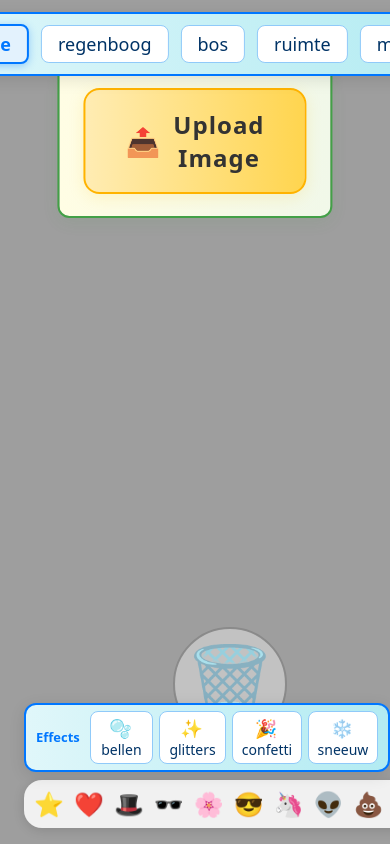
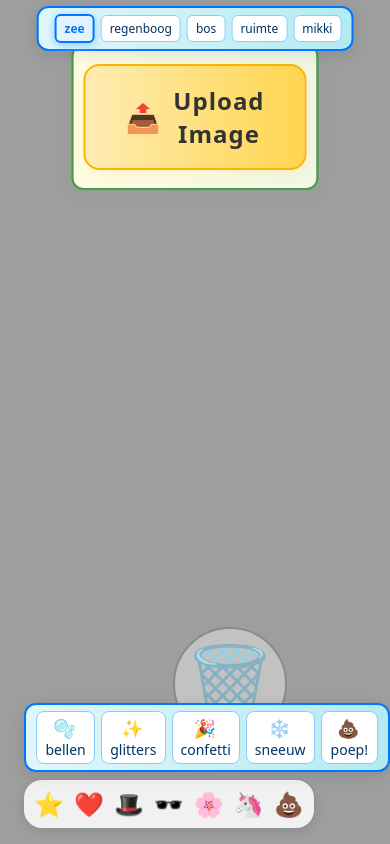
Before and after one commit to demanzonderjas/kleurplaat, a React (Vite) app: page / in a window 390 px wide. Built offline with nearby package versions, Linux system fonts and the light colour scheme.

Commit message:
add update

```diff
--- a/src/App.jsx
+++ b/src/App.jsx
@@ -58,6 +58,15 @@ function App() {
     const uids = processedImages.map((obj) => (typeof obj === "object" && obj.uid ? obj.uid : genUID()));
     const stickersList = processedImages.map((obj) => (typeof obj === "object" && obj.stickers ? obj.stickers : []));
 
+    // Responsive UI scaling for menus
+    const isMobile = typeof window !== "undefined" && window.innerWidth < 900;
+    const menuFont = isMobile ? 12 : 18;
+    const menuPad = isMobile ? "6px 10px" : "10px 24px";
+    const menuGap = isMobile ? 6 : 12;
+    const menuBtnFont = isMobile ? 12 : 18;
+    const menuBtnPad = isMobile ? "4px 8px" : "6px 16px";
+    const menuBtnRadius = isMobile ? 6 : 8;
+
     return (
         <div style={{ width: "100vw", height: "100vh", margin: 0, padding: 0, overflow: "hidden", position: "relative" }}>
             {/* Loader overlay */}
@@ -102,37 +111,38 @@ function App() {
             <div
                 style={{
                     position: "absolute",
-                    top: 12,
+                    top: isMobile ? 6 : 12,
                     left: "50%",
                     transform: "translateX(-50%)",
                     zIndex: 20,
                     display: "flex",
-                    gap: 12,
+                    gap: menuGap,
                     alignItems: "center",
                     background: "linear-gradient(90deg, #e0f7fa 0%, #b2ebf2 100%)",
                     border: "2px solid #0077ff",
                     borderRadius: 12,
-                    padding: "10px 24px",
+                    padding: menuPad,
                     boxShadow: "0 4px 16px rgba(0,0,0,0.10)",
                     color: "#003366",
-                    fontSize: 18,
+                    fontSize: menuFont,
                     fontWeight: 500,
                 }}
             >
-                <span style={{ fontWeight: 600, color: "#0077ff" }}></span>
+                <span style={{ fontWeight: 600, color: "#0077ff", fontSize: menuFont }}></span>
                 {BACKGROUNDS.map((bg) => (
                     <button
                         key={bg.url}
                         style={{
                             border: background === bg.url ? "2px solid #0077ff" : "1px solid #90caf9",
-                            borderRadius: 8,
-                            padding: "6px 16px",
+                            borderRadius: menuBtnRadius,
+                            padding: menuBtnPad,
                             background: background === bg.url ? "#e3f2fd" : "#fff",
                             color: background === bg.url ? "#0077ff" : "#003366",
                             cursor: "pointer",
                             fontWeight: background === bg.url ? 700 : 500,
                             transition: "all 0.2s",
                             boxShadow: background === bg.url ? "0 2px 8px #90caf9" : "none",
+                            fontSize: menuBtnFont,
                         }}
                         onClick={() => setBackground(bg.url)}
                     >
@@ -143,14 +153,14 @@ function App() {
             <div
                 style={{
                     position: "absolute",
-                    top: 64,
+                    top: isMobile ? 44 : 64,
                     left: "50%",
                     transform: "translateX(-50%)",
                     zIndex: 10,
                     background: "linear-gradient(90deg, #fffde4 0%, #f1f8e9 100%)",
                     border: "2px solid #43a047",
                     borderRadius: 12,
-                    padding: "10px 24px",
+                    padding: menuPad,
                     boxShadow: "0 4px 16px rgba(67,160,71,0.10)",
                     color: "#1b5e20",
                     fontWeight: 500,
--- a/src/components/SceneCanvas.jsx
+++ b/src/components/SceneCanvas.jsx
@@ -117,10 +117,15 @@ const SceneCanvas = ({
         { id: "sparkles", label: "glitters", emoji: "✨" },
         { id: "confetti", label: "confetti", emoji: "🎉" },
         { id: "snow", label: "sneeuw", emoji: "❄️" },
+        { id: "pooprain", label: "poep!", emoji: "💩" },
     ];
     const [activeEffect, setActiveEffect] = React.useState(null); // effect id
     // Effect particles state
     const effectParticles = useRef([]); // array of {x, y, vx, vy, ...}
+    // Sticker drag state (move this up)
+    const [draggingSticker, setDraggingSticker] = React.useState(null); // { sticker, x, y }
+    // Add a flag to freeze animation when dragging a sticker
+    const freezeObjects = !!draggingSticker;
 
     // Load the selected background image when background changes
     useEffect(() => {
@@ -465,15 +470,6 @@ const SceneCanvas = ({
                 h: 60, // menu height
             };
             // Bin (bottom right)
-            const BIN_SIZE = 80;
-            const BIN_MARGIN_X = 120;
-            const BIN_MARGIN_Y = 120;
-            const binRect = {
-                x: width - BIN_SIZE - BIN_MARGIN_X,
-                y: height - BIN_SIZE - BIN_MARGIN_Y,
-                w: BIN_SIZE,
-                h: BIN_SIZE,
-            };
             // Backgrounds menu (top center)
             const bgMenuW = 420,
                 bgMenuH = 56;
@@ -563,21 +559,6 @@ const SceneCanvas = ({
                 }
                 state.vy *= -1;
                 bouncedY = true;
-            }
-            // --- Bounce off bin ---
-            if (
-                state.x < binRect.x + binRect.w &&
-                state.x + objW > binRect.x &&
-                state.y < binRect.y + binRect.h &&
-                state.y + objH > binRect.y
-            ) {
-                if (state.x + objW / 2 < binRect.x + binRect.w / 2) {
-                    state.x = binRect.x - objW;
-                } else {
-                    state.x = binRect.x + binRect.w;
-                }
-                state.vx *= -1;
-                bouncedX = true;
             }
             // --- Bounce off backgrounds menu ---
             if (
@@ -678,11 +659,24 @@ const SceneCanvas = ({
                                 alpha: 0.7 + Math.random() * 0.3,
                             });
                         }
+                    } else if (activeEffect === 'pooprain') {
+                        // Poop rain: spawn falling 💩 emojis
+                        for (let i = 0; i < 24; i++) {
+                            effectParticles.current.push({
+                                x: Math.random() * w,
+                                y: Math.random() * -h,
+                                vy: 2.2 + Math.random() * 2.2,
+                                size: 32 + Math.random() * 24,
+                                rot: Math.random() * Math.PI * 2,
+                                vrot: (Math.random() - 0.5) * 0.04,
+                                alpha: 0.92 + Math.random() * 0.08,
+                            });
+                        }
                     }
                 }
                 // Animate and draw particles
-                for (const p of effectParticles.current) {
-                    if (activeEffect === "bubbles") {
+                if (activeEffect === "bubbles") {
+                    for (const p of effectParticles.current) {
                         p.y += p.vy;
                         p.alpha -= 0.0015;
                         ctx.save();
@@ -700,7 +694,9 @@ const SceneCanvas = ({
                             p.vy = -1.2 - Math.random() * 1.2;
                             p.alpha = 0.5 + Math.random() * 0.5;
                         }
-                    } else if (activeEffect === "sparkles") {
+                    }
+                } else if (activeEffect === "sparkles") {
+                    for (const p of effectParticles.current) {
                         p.x += p.vx;
                         p.y += p.vy;
                         p.t += 0.2;
@@ -718,7 +714,9 @@ const SceneCanvas = ({
                             p.y = Math.random() * canvas.height;
                             p.t = Math.random() * Math.PI * 2;
                         }
-                    } else if (activeEffect === "confetti") {
+                    }
+                } else if (activeEffect === "confetti") {
+                    for (const p of effectParticles.current) {
                         p.x += p.vx;
                         p.y += p.vy;
                         p.angle += p.spin;
@@ -735,7 +733,9 @@ const SceneCanvas = ({
                             p.vx = -1 + Math.random() * 2;
                             p.angle = Math.random() * Math.PI * 2;
                         }
-                    } else if (activeEffect === "snow") {
+                    }
+                } else if (activeEffect === "snow") {
+                    for (const p of effectParticles.current) {
                         p.x += p.vx;
                         p.y += p.vy;
                         ctx.save();
@@ -754,19 +754,47 @@ const SceneCanvas = ({
                             p.vx = -0.3 + Math.random() * 0.6;
                         }
                     }
+                } else if (activeEffect === 'pooprain') {
+                    ctx.save();
+                    for (const p of effectParticles.current) {
+                        p.y += p.vy;
+                        p.rot += p.vrot;
+                        if (p.y > canvas.height + 40) {
+                            p.x = Math.random() * canvas.width;
+                            p.y = Math.random() * -60;
+                            p.vy = 2.2 + Math.random() * 2.2;
+                            p.size = 32 + Math.random() * 24;
+                            p.rot = Math.random() * Math.PI * 2;
+                            p.vrot = (Math.random() - 0.5) * 0.04;
+                            p.alpha = 0.92 + Math.random() * 0.08;
+                        }
+                        ctx.save();
+                        ctx.globalAlpha = p.alpha;
+                        ctx.translate(p.x, p.y);
+                        ctx.rotate(p.rot);
+                        ctx.font = `${p.size}px sans-serif`;
+                        ctx.textAlign = 'center';
+                        ctx.textBaseline = 'middle';
+                        ctx.fillText('💩', 0, 0);
+                        ctx.restore();
+                    }
+                    ctx.restore();
                 }
             }
             const objW = Math.min(canvas.width, canvas.height) / 4;
             const objH = objW;
             // Animate all objects (move, bounce, and handle collisions)
-            animateAllObjects(objStates.current, objW, objH);
+            if (!freezeObjects) {
+                animateAllObjects(objStates.current, objW, objH);
+            }
+            // When freezeObjects is true, do NOT animate any object, including individually below
             let highlightBin = false;
             for (let i = 0; i < objImgRefs.current.length; i++) {
                 const img = objImgRefs.current[i];
                 const state = objStates.current[i];
                 if (!img || !state) continue;
-                // Pause animation for dragged object
-                if (draggedIndex !== i) animateObject(state, objW, objH);
+                // Do not animate any object if freezeObjects is true
+                if (!freezeObjects && draggedIndex !== i) animateObject(state, objW, objH);
                 const { x, y, angle, stickers = [], uid } = state;
                 ctx.save();
                 ctx.translate(x + objW / 2, y + objH / 2);
@@ -840,7 +868,7 @@ const SceneCanvas = ({
             running = false;
             if (animationRef.current) cancelAnimationFrame(animationRef.current);
         };
-    }, [fillScreen, images, draggedIndex, binHighlighted, activeEffect]);
+    }, [fillScreen, images, draggedIndex, binHighlighted, activeEffect, freezeObjects]);
 
     // Responsive canvas size
     useEffect(() => {
@@ -860,7 +888,6 @@ const SceneCanvas = ({
     // Responsive UI scaling
     const isMobile = typeof window !== "undefined" && window.innerWidth < 700;
     // Sizes for menus/buttons
-    const menuFont = isMobile ? 13 : 18;
     const btnFont = isMobile ? 14 : 22;
     const btnPad = isMobile ? "4px 8px" : "6px 16px";
 
@@ -880,19 +907,9 @@ const SceneCanvas = ({
         { id: "hat", label: "Hat", emoji: "🎩" },
         { id: "glasses", label: "Glasses", emoji: "🕶️" },
         { id: "flower", label: "Flower", emoji: "🌸" },
-        // 10 more funny/expressive/silly emojis
-        { id: "sunglasses", label: "Cool", emoji: "😎" },
         { id: "unicorn", label: "Unicorn", emoji: "🦄" },
-        { id: "alien", label: "Alien", emoji: "👽" },
         { id: "poop", label: "Poop", emoji: "💩" },
-        { id: "clown", label: "Clown", emoji: "🤡" },
-        { id: "ghost", label: "Ghost", emoji: "👻" },
-        { id: "robot", label: "Robot", emoji: "🤖" },
-        { id: "tongue", label: "Tongue", emoji: "😛" },
-        { id: "party", label: "Party", emoji: "🥳" },
-        { id: "monkey", label: "Monkey", emoji: "🙈" },
     ];
-    const [draggingSticker, setDraggingSticker] = React.useState(null); // { sticker, x, y }
     const draggingStickerRef = useRef(null);
     // Handle sticker drag start
     function handleStickerMouseDown(sticker, e) {
@@ -1117,9 +1134,6 @@ const SceneCanvas = ({
                     userSelect: "none",
                 }}
             >
-                <span style={{ fontWeight: 600, color: "#0077ff", fontSize: menuFont, marginRight: isMobile ? 4 : 10 }}>
-                    Effects
-                </span>
                 {EFFECTS.map((effect) => (
                     <button
                         key={effect.id}
```
